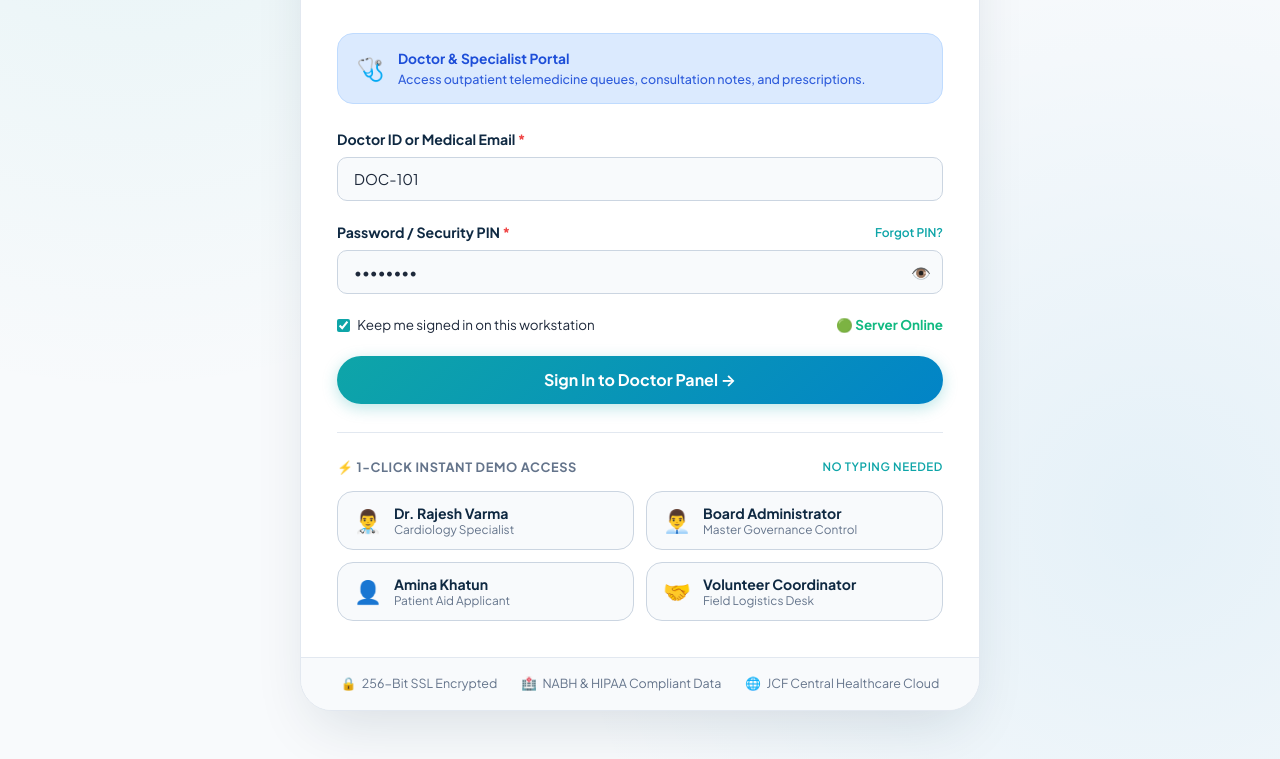
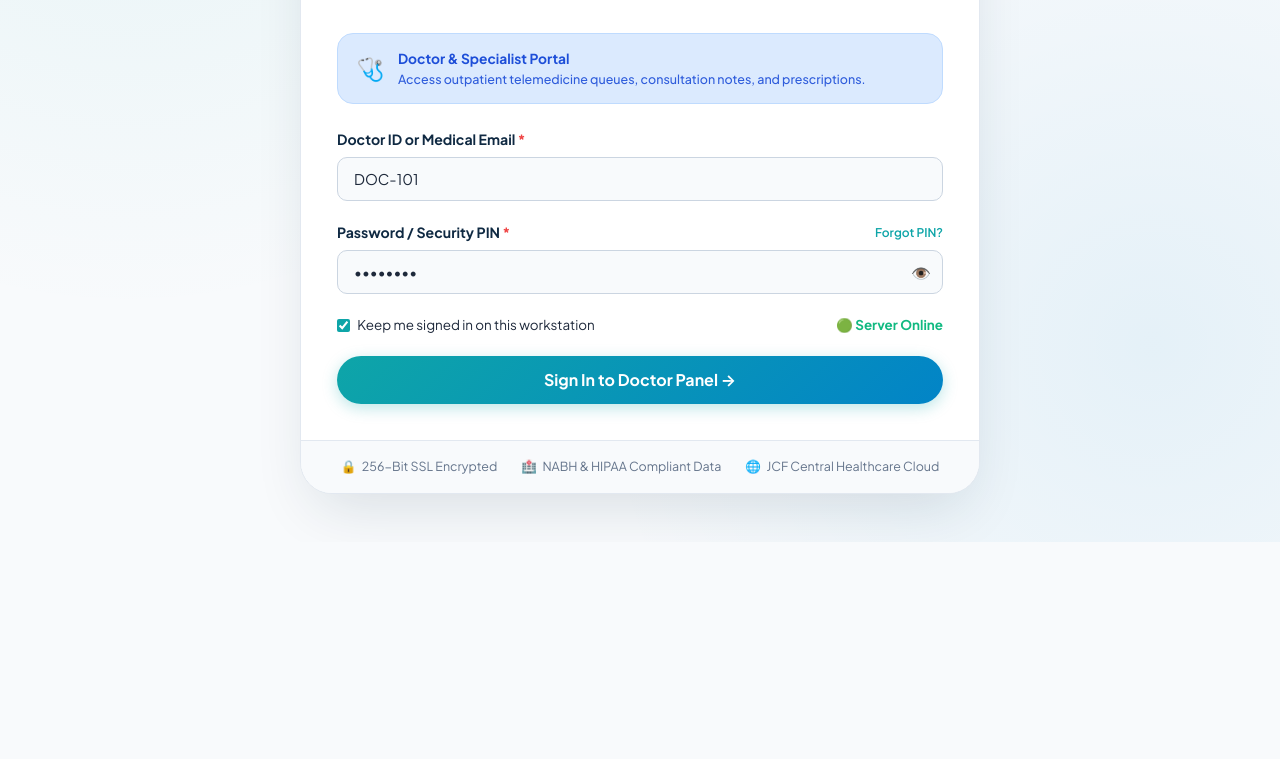
Before and after one commit to veerendrarajput919-bot/jcf-healthcare-support, a website: page login.html in a window 1280 px wide. Shown: the part 442-1201 px from the top of the page. After the commit the page ends 984 px from the top, so only its background shows below. Drawn offline with Linux system fonts and the light colour scheme.

Commit message:
fix: remove user badge from navbar button and remove 1-click demo access box from login

```diff
--- a/css/style.css
+++ b/css/style.css
@@ -611,8 +611,9 @@ button, input, select, textarea {
 }
 
 .portal-btn-label {
-  font-size: 0.82rem;
-  color: var(--text-muted);
+  font-size: 0.88rem;
+  font-weight: 600;
+  color: var(--dark-navy);
 }
 
 /* ==========================================================================
--- a/login.html
+++ b/login.html
@@ -330,48 +330,6 @@
           </button>
         </form>
 
-        <!-- ⚡ 1-Click Instant Demo Logins -->
-        <div class="quick-demo-section">
-          <div class="quick-demo-title">
-            <span>⚡ 1-Click Instant Demo Access</span>
-            <span style="font-size:0.72rem; color:var(--primary); font-weight:600;">No typing needed</span>
-          </div>
-
-          <div class="demo-login-grid">
-            <button type="button" class="demo-quick-btn" onclick="directRoleLogin('doctor', 'Dr. Rajesh Varma')">
-              <span class="demo-emoji">👨‍⚕️</span>
-              <div>
-                <strong>Dr. Rajesh Varma</strong>
-                <small>Cardiology Specialist</small>
-              </div>
-            </button>
-
-            <button type="button" class="demo-quick-btn" onclick="directRoleLogin('admin', 'Super Administrator')">
-              <span class="demo-emoji">👨‍💼</span>
-              <div>
-                <strong>Board Administrator</strong>
-                <small>Master Governance Control</small>
-              </div>
-            </button>
-
-            <button type="button" class="demo-quick-btn" onclick="directRoleLogin('patient', 'Amina Khatun')">
-              <span class="demo-emoji">👤</span>
-              <div>
-                <strong>Amina Khatun</strong>
-                <small>Patient Aid Applicant</small>
-              </div>
-            </button>
-
-            <button type="button" class="demo-quick-btn" onclick="directRoleLogin('volunteer', 'Dr. Sameer Siddiqui')">
-              <span class="demo-emoji">🤝</span>
-              <div>
-                <strong>Volunteer Coordinator</strong>
-                <small>Field Logistics Desk</small>
-              </div>
-            </button>
-          </div>
-        </div>
-
       </div>
 
       <!-- Security Badges Footer -->
@@ -406,37 +364,41 @@
         identifierLabel: 'Doctor ID or Medical Email',
         identifierPlaceholder: 'e.g. DOC-101 or dr.varma@jcfhealthcare.org',
         defaultVal: 'DOC-101',
+        defaultPass: 'Doctor@2026',
         btnText: 'Sign In to Doctor Panel →',
         dashUrl: 'pages/doctor-dashboard.html'
       },
       admin: {
-        title: 'Administrative Board Governance',
-        desc: 'Master management for patient approvals, volunteer roster, and broadcast dispatches.',
+        title: 'Board Administrator Portal',
+        desc: 'Full governance, medical aid grants approval, doctor roster, and AI clinical sandbox.',
         bannerClass: 'banner-admin',
-        identifierLabel: 'Administrator Email or Master ID',
+        identifierLabel: 'Admin Email or Security Key',
         identifierPlaceholder: 'e.g. admin@jcfhealthcare.org',
         defaultVal: 'admin@jcfhealthcare.org',
-        btnText: 'Sign In to Admin Dashboard →',
+        defaultPass: 'Admin@2026',
+        btnText: 'Sign In as Administrator →',
         dashUrl: 'pages/admin-dashboard.html'
       },
       patient: {
-        title: 'Patient & Beneficiary Aid Portal',
-        desc: 'Track support application status, view assigned doctor notes, and pharmacy vouchers.',
+        title: 'Patient & Beneficiary Portal',
+        desc: 'View approved aid grants, medicine vouchers, live OPD queue, and doctor tele-consults.',
         bannerClass: 'banner-patient',
-        identifierLabel: 'Patient Reference ID or Registered Phone',
-        identifierPlaceholder: 'e.g. JCF-PAT-7814 or +91 98765 43210',
+        identifierLabel: 'Beneficiary ID or Registered Mobile',
+        identifierPlaceholder: 'e.g. JCF-PAT-7814 or +91 98100 22334',
         defaultVal: 'JCF-PAT-7814',
+        defaultPass: 'Patient@2026',
         btnText: 'Sign In to Patient Portal →',
         dashUrl: 'pages/patient-dashboard.html'
       },
       volunteer: {
-        title: 'Volunteer Heroes Field Desk',
-        desc: 'Manage aid deliveries, blood donor alerts, and community health camps.',
+        title: 'Volunteer Coordinator Desk',
+        desc: 'Coordinate medicine deliveries, patient home visits, and camp logistics.',
         bannerClass: 'banner-volunteer',
         identifierLabel: 'Volunteer ID or Email',
-        identifierPlaceholder: 'e.g. JCF-VOL-1044 or volunteer@example.com',
-        defaultVal: 'JCF-VOL-1044',
-        btnText: 'Sign In to Volunteer Panel →',
+        identifierPlaceholder: 'e.g. VOL-1044 or sameer.s@jcfhealthcare.org',
+        defaultVal: 'VOL-1044',
+        defaultPass: 'Volunteer@2026',
+        btnText: 'Sign In to Volunteer Desk →',
         dashUrl: 'pages/volunteer-dashboard.html'
       }
     };
@@ -456,6 +418,11 @@
       const input = document.getElementById('login-identifier');
       input.placeholder = cfg.identifierPlaceholder;
       input.value = cfg.defaultVal;
+
+      const passInput = document.getElementById('login-password');
+      if (passInput) {
+        passInput.value = cfg.defaultPass;
+      }
 
       document.getElementById('btn-login-submit').textContent = cfg.btnText;
     }
```
Also changed, not shown: index.html (+0 -1 lines), pages/login.html (+22 -55 lines).
